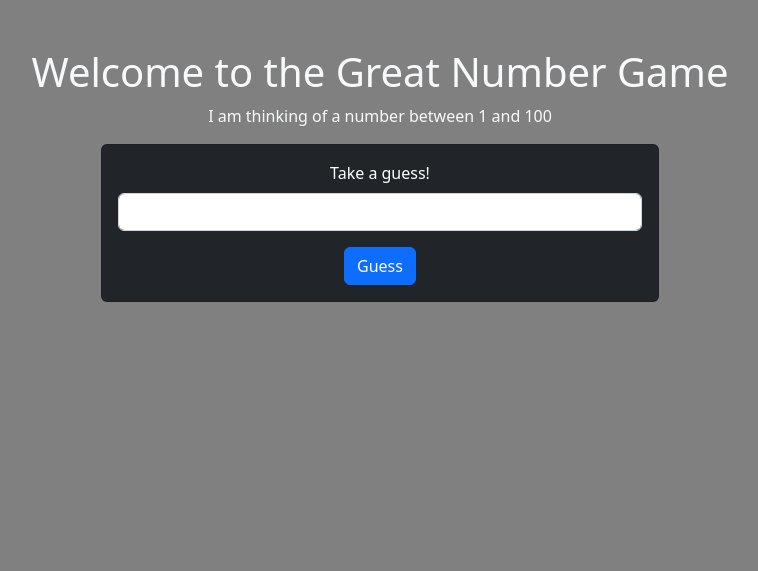
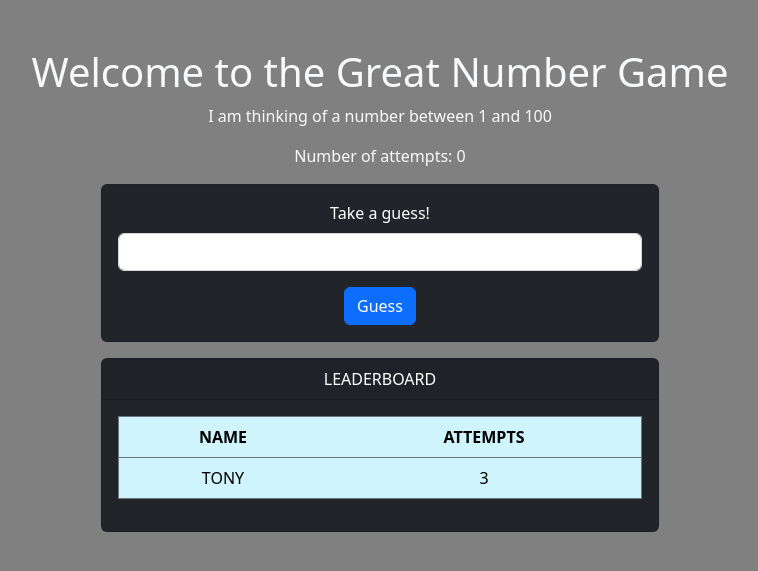
Before and after one commit to heytonyy/python, a Flask app: page / in a window 1280 px wide. Shown: the top 571 px of the page, without its empty margins (260-1018 px from the left). Run offline with Flask 2, Linux system fonts and the light colour scheme.

Commit message:
updated again

```diff
--- a/flask/great_number_game/server.py
+++ b/flask/great_number_game/server.py
@@ -7,9 +7,31 @@ app.secret_key = 'FLY YOU FOOLS'
 
 @app.route('/')
 def index():
-    session.clear()
+    if 'winners' not in session:
+        session['winners'] = []
     the_number = random.randint(1,100)
     session['answer'] = the_number
+    session['attempts'] = 0
+    session['guess'] = ''
+    session['result'] = ''
+    return render_template('index.html')
+
+@app.post('/leaderboard')
+def add_to_board():
+    # could'nt append to session['winners'], so had to make a var to temp hold
+    # the winners list, append to that, them set temp list to session['winners']
+    session_winners = session['winners']
+    session_winners.append(
+        {
+            'name' : request.form['new_winner'],
+            'attempts' : session['attempts']
+        })
+    session['winners'] = session_winners
+    return redirect('/leaderboard')
+
+@app.get('/leaderboard')
+def added_to_board():
+    session['show_add_name'] = False
     return render_template('index.html')
 
 @app.post('/guess')
@@ -18,10 +40,13 @@ def take_guess():
     print(session)
     if session['guess'] == session['answer']:
         session['result'] = 'correct'
+        session['show_add_name'] = True
     elif session['guess'] < session['answer']:
+        session['attempts'] += 1
         session['result'] = 'too_low'
     else:
         session['result'] = 'too_high'
+        session['attempts'] += 1
     return redirect('/guess')
 
 @app.get('/guess')
--- a/flask/great_number_game/templates/index.html
+++ b/flask/great_number_game/templates/index.html
@@ -12,32 +12,40 @@
     <div class="container text-center">
         <div class="row">
             <div class="col">
+
                 <h1 class="text-light mt-5">
                     Welcome to the Great Number Game
                 </h1>
+
                 <p class="text-light">
                     I am thinking of a number between 1 and 100
                 </p>
 
-                    {# JINJA LOGIC DEPENDENT ON SESSION RESULT #}
-                    {# CUSTOMIZES 'output' class based on session result #}
+                    {% if session['attempts'] < 5: %}
                         {% if session['result'] == 'correct': %}
                             <div class="output card col-6 mx-auto mb-3 bg-success" >
                                 <div class="card-text mt-3 text-light">
-                                CORRECT!
+                                    {{session['answer']}} was the number!
                                 </div>
                                 <div class="card-body">
                                     <a href="/" class="btn mt-1 mb-3 btn-primary">Play Again?</a>
+                                    {% if session['show_add_name']:%}
+                                        <form action="/leaderboard" method="post">
+                                            <label for="new_winner" class="form-label text-white">Add your name to the leaderboard:</label>
+                                            <input type="text" name="new_winner" id="input" class="form-control">
+                                            <input type="submit" value="Add Name" class="btn mt-3 btn-primary">
+                                        </form>
+                                    {% endif %}
                                 </div>
                             </div>
                         {% elif session['result'] == 'too_low'%}
-                        <div class="output card col-6 mx-auto mb-3 pt-4 pb-5 bg-danger" >
+                            <div class="output card col-6 mx-auto mb-3 pt-4 pb-5 bg-warning" >
                                 <div class="card-text mt-3 text-light">
                                     TOO LOW!
                                 </div>
                             </div>
                         {% elif session['result'] == 'too_high' %}
-                        <div class="output card col-6 mx-auto mb-3 pt-4 pb-5 bg-danger" >
+                            <div class="output card col-6 mx-auto mb-3 pt-4 pb-5 bg-warning" >
                                 <div class="card-text mt-3 text-light">
                                     TOO HIGH!
                                 </div>
@@ -45,6 +53,20 @@
                         {% else: %}
                             <div class="output"></div>
                         {% endif %}
+                    {% else: %}
+                        <div class="output card col-6 mx-auto mb-3 bg-danger" >
+                                <div class="card-text mt-3 text-light">
+                                    SORRY, YOU LOSE! -- THE NUMBER WAS {{session['answer']}}
+                                </div>
+                                <div class="card-body">
+                                    <a href="/" class="btn mt-1 mb-3 btn-primary">Play Again?</a>
+                                </div>
+                            </div>
+                    {% endif %}
+
+                <p class="text-light">
+                    Number of attempts: {{session['attempts']}}
+                </p>
 
                 <div class="card col-6 mx-auto bg-dark">
                     <div class="card-body">
@@ -55,6 +77,31 @@
                         </form>
                     </div>
                 </div>
+
+                <div class="card col-6 mx-auto mt-3 bg-dark">
+                    <div class="card-header text-white">
+                        LEADERBOARD
+                    </div>
+                    <div class="card-body">
+                        <table class="table table-info border border-secondary">
+                            <tr>
+                                <th>NAME</th>
+                                <th>ATTEMPTS</th>
+                            </tr>
+                            <tr>
+                                <td>TONY</td>
+                                <td>3</td>
+                            </tr>
+                                {% for winner in session['winners']%}
+                                    <tr>
+                                        <td>{{winner.name}}</td>
+                                        <td>{{winner.attempts}}</td>
+                                    </tr>
+                                {% endfor %}
+                        </table>
+                    </div>
+                </div>
+
             </div>
         </div>
     </div>
```
Also changed, not shown: 3 other files. Lines whose indentation alone changed are shown as unchanged.
